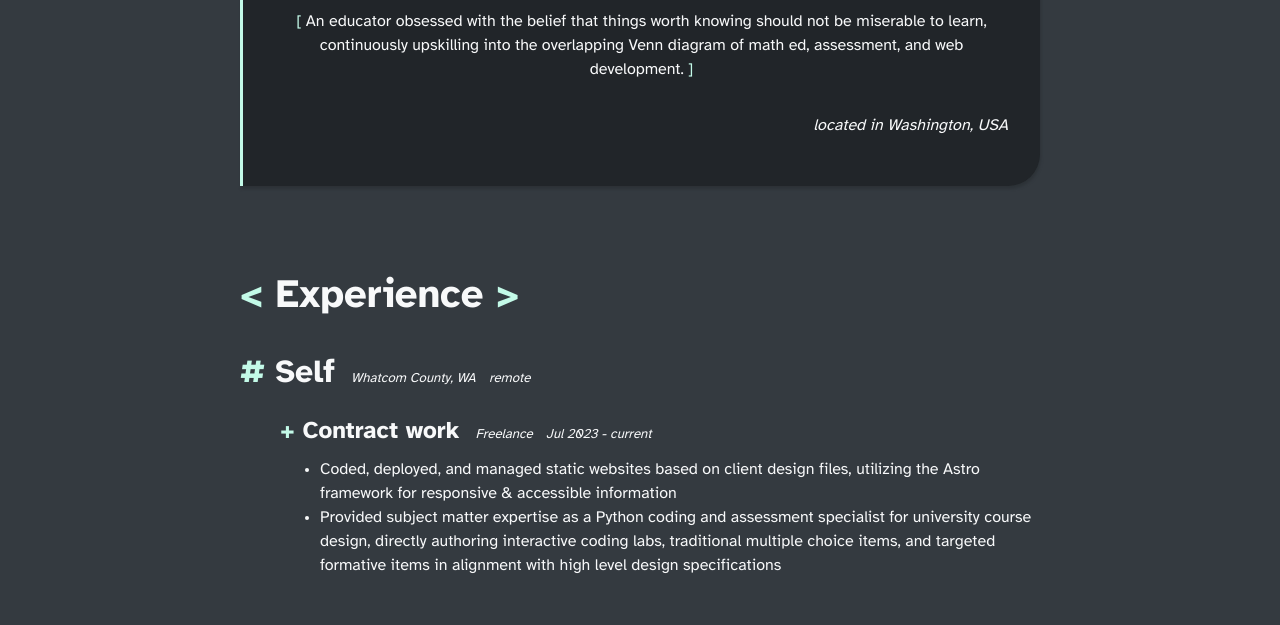
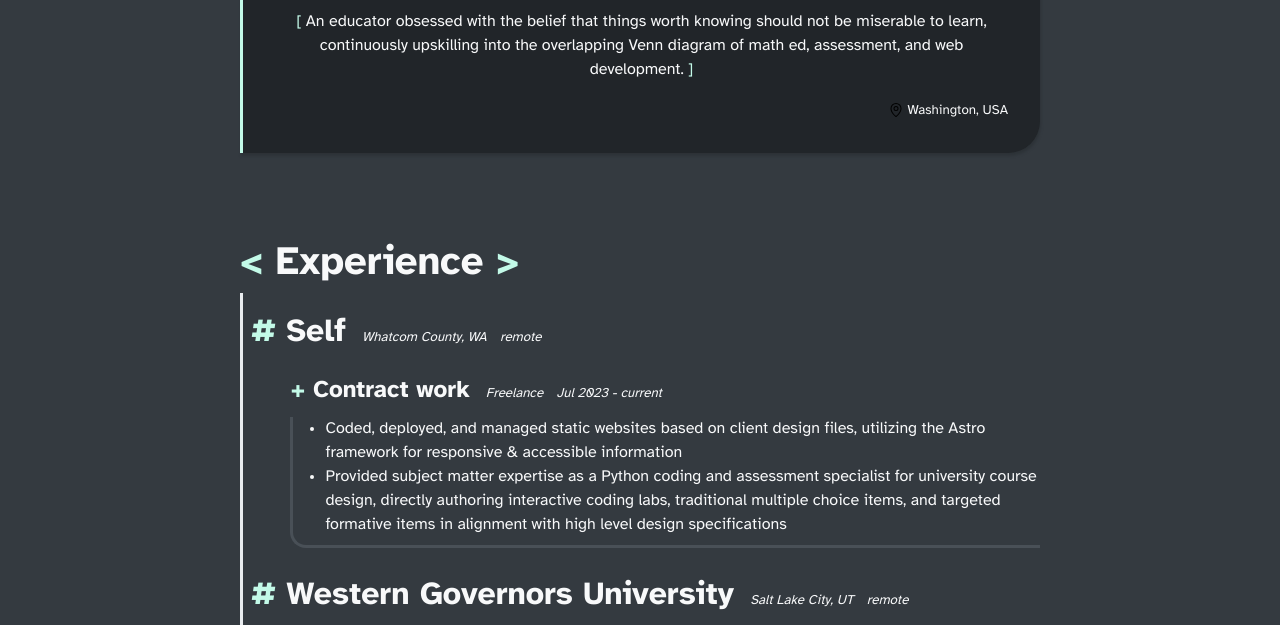
Before and after one commit to crossinguard/crossinguard.dev, an Astro site: page /resume in a window 1280 px wide. Shown: the part 286-911 px from the top of the page. Built offline with nearby package versions, Linux system fonts and the light colour scheme; Astro itself is replaced by a stand-in of ours.

Commit message:
resume section borders

```diff
--- a/src/components/resume/Candidate.astro
+++ b/src/components/resume/Candidate.astro
@@ -1,5 +1,6 @@
 ---
 import Social from '../../components/Social.astro';
+import { Icon } from 'astro-icon/components';
 
 interface Candidate {
   name: string;
@@ -19,7 +20,10 @@ const { candidate }: CandidateData = data;
   <h1 class="name">{candidate.name}</h1>
   <Social />
   <p class="about">{candidate.about}</p>
-  <p class="location">located in {candidate.location}</p>
+  <p class="location">
+    <Icon name="map-pin" />
+    {candidate.location}
+  </p>
 </section>
 
 <style>
@@ -28,7 +32,6 @@ const { candidate }: CandidateData = data;
     border-inline-start: solid var(--accent);
     border-top-right-radius: 2em;
     border-bottom-right-radius: 2em;
-    /* margin-inline: auto; */
     margin-block: 2em;
     padding: 2em;
     background: var(--black);
@@ -42,7 +45,13 @@ const { candidate }: CandidateData = data;
     color: var(--accent);
   }
   .location {
-    font-style: italic;
+    font-size: smaller;
+    padding: 0;
     text-align: end;
   }
+  [data-icon='map-pin'] {
+    display: inline;
+    width: 1rem;
+    height: 1rem;
+  }
 </style>
--- a/src/components/resume/Experience.astro
+++ b/src/components/resume/Experience.astro
@@ -34,6 +34,7 @@ const { experience }: ExperienceData = data;
               <p>{company.type}</p>
             </div>
           </div>
+          <div class="roles">
             {company.roles.map((role) => (
               <div class="role">
                 <div class="role-header">
@@ -43,13 +44,14 @@ const { experience }: ExperienceData = data;
                     <p>{role.date_range}</p>
                   </div>
                 </div>
-              <ul>
+                <ul class="responsibilities">
                   {role.responsibilities.map((responsibility) => (
                     <li>{responsibility}</li>
                   ))}
                 </ul>
               </div>
             ))}
+          </div>
         </div>
       ))
     }
@@ -58,7 +60,7 @@ const { experience }: ExperienceData = data;
 
 <style>
   .experience-entry {
-    padding-block: 1em;
+    padding-block: 0.5em;
   }
   .role {
     width: 95%;
--- a/src/styles/colors.css
+++ b/src/styles/colors.css
@@ -12,7 +12,7 @@
   --gray-8: #343a40;
   --gray-9: #212529;
 
-  /* CYAN PALETTE */
+  /* TEAL PALETTE */
   --teal-0: #e6fcf5;
   --teal-1: #c3fae8;
   --teal-2: #96f2d7;
--- a/src/styles/resume.css
+++ b/src/styles/resume.css
@@ -18,3 +18,26 @@ h4::before {
 section {
   padding-block: 3em;
 }
+
+:is(.experience-list, .responsibilities, .education-list, .certification-list) {
+  border-radius: 0 1rem;
+  padding: 0 0 0.5em 0.5em;
+}
+
+.experience-list {
+  border-inline-start: solid var(--gray-2);
+  border-block-end: solid var(--gray-2);
+}
+.responsibilities {
+  border-inline-start: solid var(--gray-7);
+  border-block-end: solid var(--gray-7);
+  padding-inline-start: 2em;
+}
+.education-list {
+  border-inline-start: solid var(--gray-1);
+  border-block-end: solid var(--gray-1);
+}
+.certification-list {
+  border-inline-start: solid var(--gray-1);
+  border-block-end: solid var(--gray-1);
+}
```
Also changed, not shown: src/assets/line.svg (added). Lines whose indentation alone changed are shown as unchanged.
